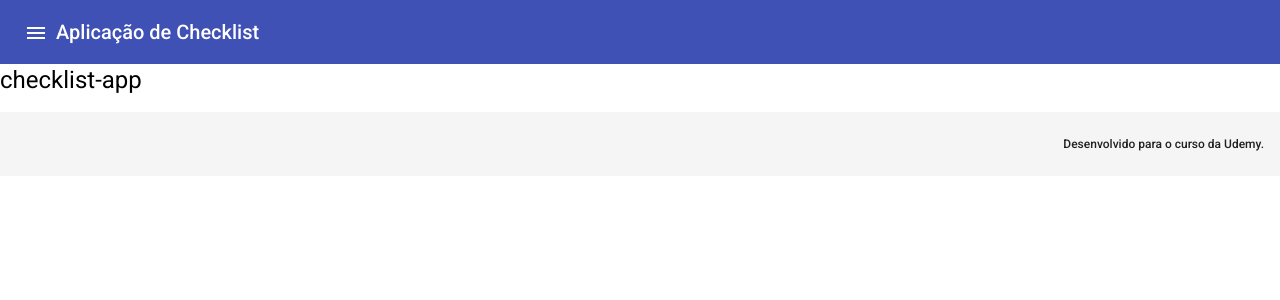
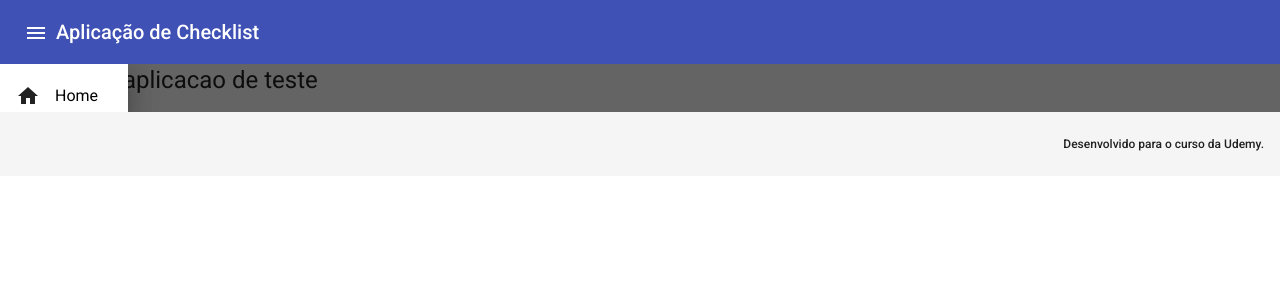
Before and after one commit to calazarin/checklist-spa, an Angular app: page / in a window 1280 px wide. Both pictures are taken after a click on the button "menu". Shown: the top 300 px of the page. Built offline with nearby package versions, Linux system fonts and the light colour scheme.

Commit message:
Adding sidenav

```diff
--- a/src/app/app.component.css
+++ b/src/app/app.component.css
@@ -0,0 +1,23 @@
+.main-container{
+  display: flex;
+  flex-direction: column;
+  position: relative;
+  top: 0;
+  bottom: 0;
+  left: 0;
+  right: 0;
+}
+
+
+.sidenav-container{
+
+}
+
+a{
+  color: black;
+  text-decoration: none;
+}
+
+a:hover{
+  font-size: 18px;
+}
--- a/src/app/app.component.html
+++ b/src/app/app.component.html
@@ -1,4 +1,35 @@
-<app-header></app-header>
-<h1>{{title}}</h1>
-<router-outlet></router-outlet>
-<app-footer></app-footer>
+<div class="main-container">
+
+  <app-header [sideNavBar]="sidenav"></app-header>
+
+  <mat-sidenav-container class="sidenav-container">
+    <mat-sidenav #sidenav class="w-10p">
+
+
+      <mat-list>
+
+        <mat-list-item>
+          <mat-icon>home</mat-icon>
+          <span class="ml-15">
+            <a href="#">Home</a>
+          </span>
+        </mat-list-item>
+
+      </mat-list>
+
+
+    </mat-sidenav>
+
+    <mat-sidenav-content>
+
+      <h1>Isso é uma aplicacao de teste</h1>
+
+      <router-outlet></router-outlet>
+
+    </mat-sidenav-content>
+  </mat-sidenav-container>
+
+  <app-footer></app-footer>
+
+
+</div>
--- a/src/app/app.component.ts
+++ b/src/app/app.component.ts
@@ -7,4 +7,9 @@
 })
 export class AppComponent {
   title = 'checklist-app';
+
+  public events = [
+    { title: 'Se beber não case'},
+    { title: 'O poderoso chefão'}
+  ];
 }
--- a/src/app/header/header.component.ts
+++ b/src/app/header/header.component.ts
@@ -8,11 +8,15 @@
 })
 export class HeaderComponent implements OnInit {
 
+  @Input()
+  public sideNavBar!: MatSidenav;
+
   constructor() { }
 
   ngOnInit(): void {
   }
 
   public openSideNav(){
+    this.sideNavBar.toggle();
   }
 }
--- a/src/styles.css
+++ b/src/styles.css
@@ -2,3 +2,12 @@
 
 html, body { height: 100%; }
 body { margin: 0; font-family: Roboto, "Helvetica Neue", sans-serif; }
+
+
+.w-10p{
+  width: 10%;
+}
+
+.ml-15{
+  margin-left: 15px;
+}
```
